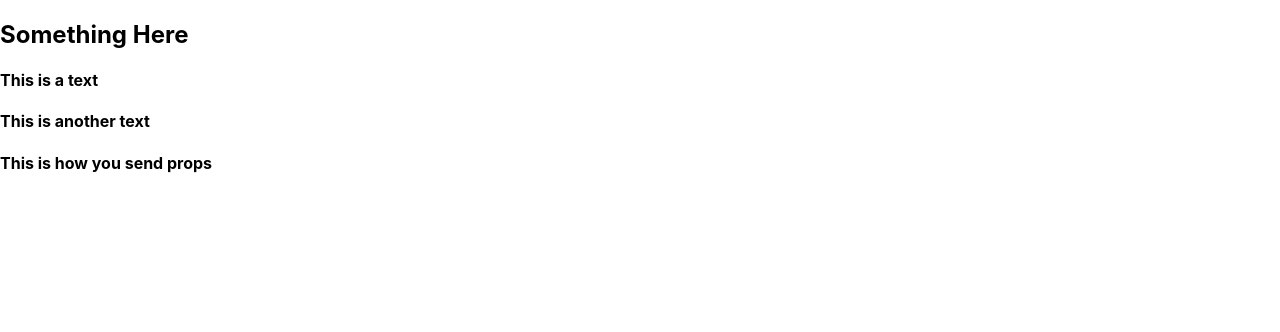
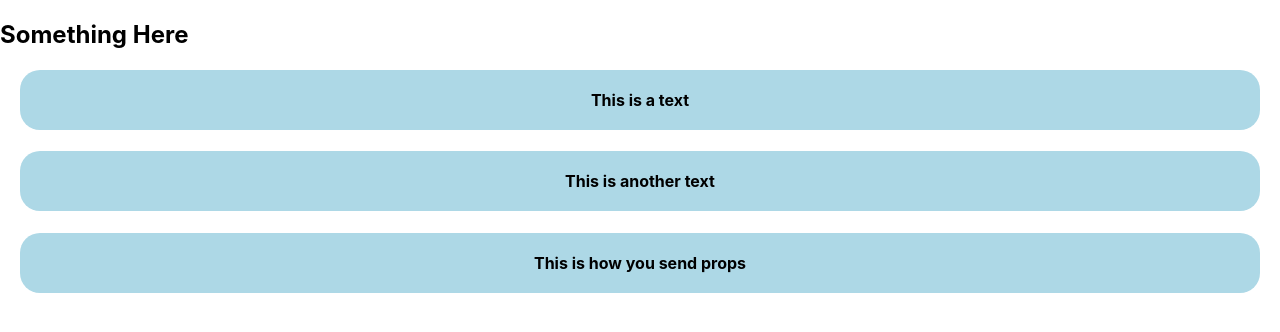
Before and after one commit to ranjan98/react-practice, a React (Create React App) app: page / in a window 1280 px wide. Shown: the top 332 px of the page. Built offline with nearby package versions, Linux system fonts and the light colour scheme.

Commit message:
Add CSS Styling to Component

```diff
--- /dev/null
+++ b/src/components/Card.css
@@ -0,0 +1,8 @@
+.card-shape{
+    text-align: center;
+    padding: 20px;
+    border-radius: 20px;
+    margin-left: 20px;
+    margin-right: 20px;
+    background-color: lightblue;
+}
--- a/src/components/Card.js
+++ b/src/components/Card.js
@@ -1,7 +1,8 @@
+import './Card.css';
 function Card(props){
     return (
         <div>
-            <h4>{props.text}</h4>
+            <h4 className = "card-shape">{props.text}</h4>
         </div>
     );
 }
```
